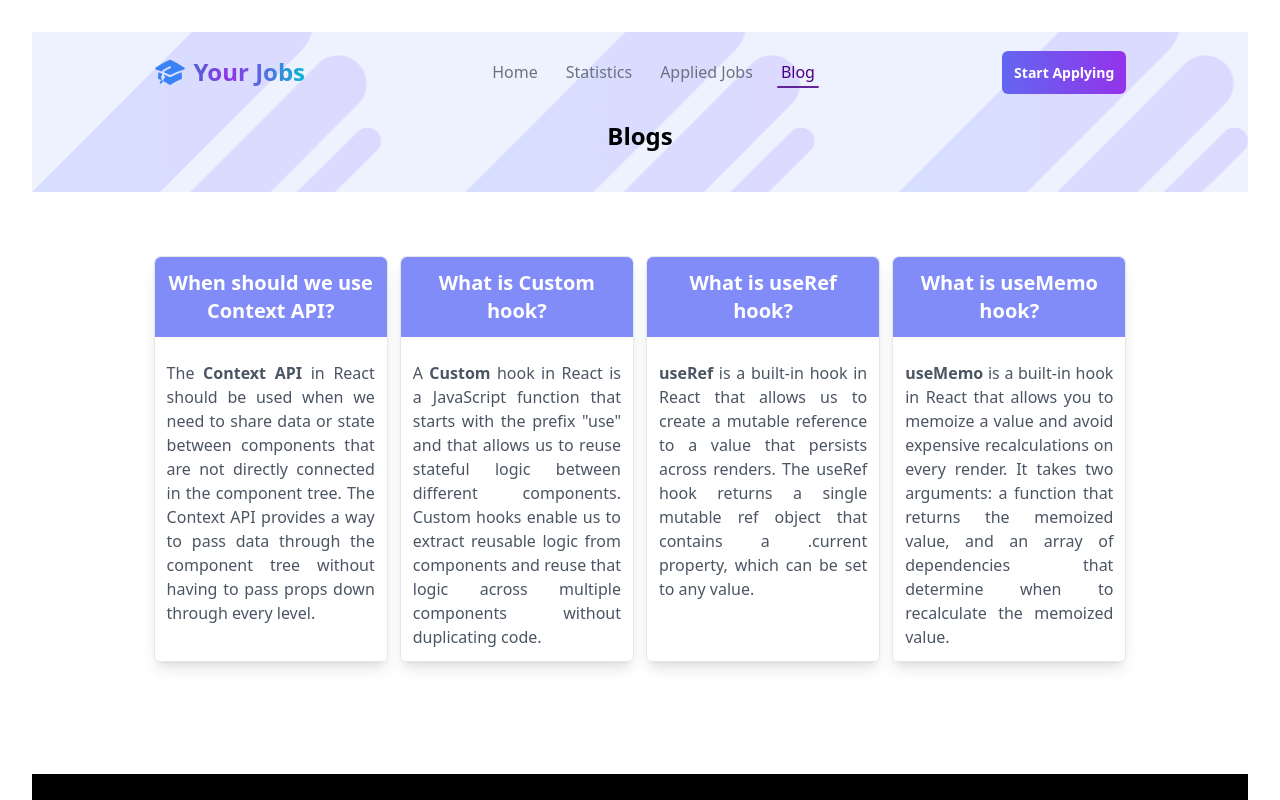
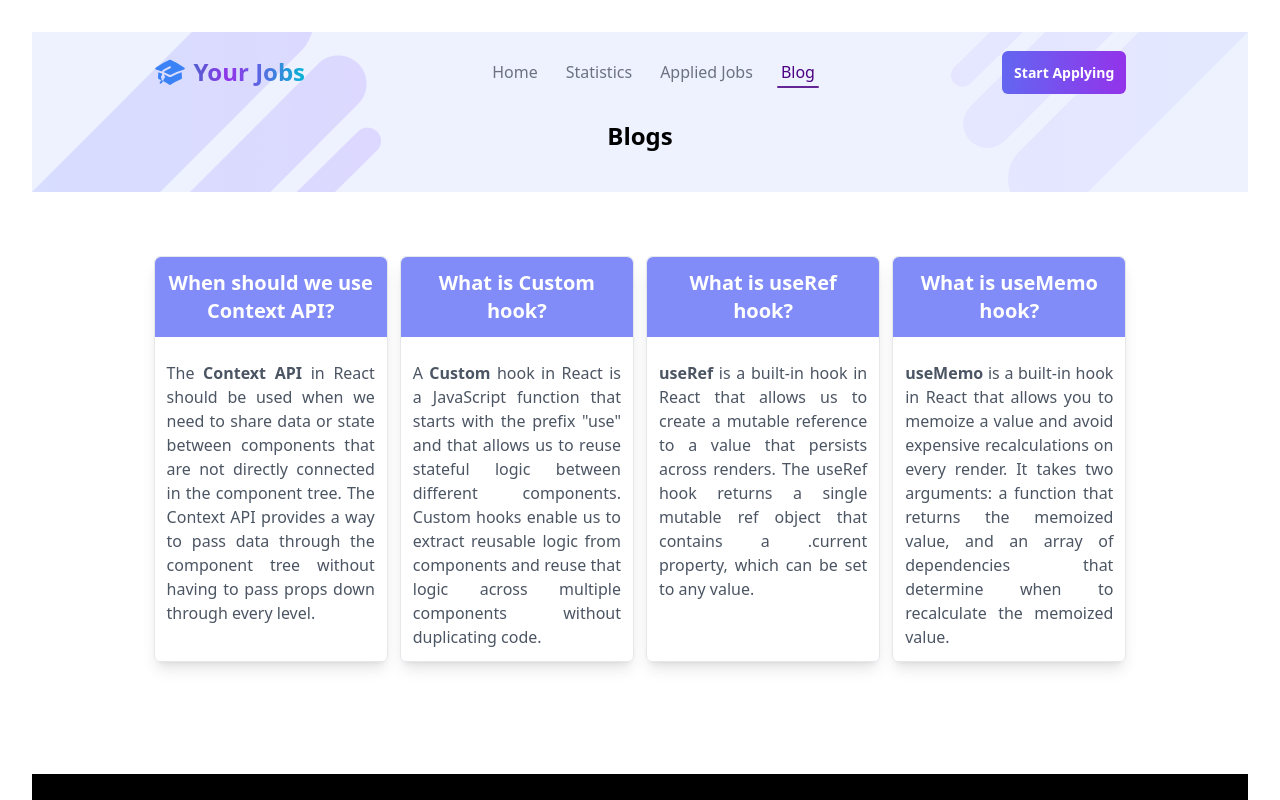
Before and after one commit to Robin0787/job-hunter, a React (Vite) app: page /blog in a window 1280 px wide. Shown: the top 800 px of the page. Built offline with nearby package versions, Linux system fonts and the light colour scheme.

Commit message:
Completed Footer Component

```diff
--- a/src/Components/AppliedJobs.jsx
+++ b/src/Components/AppliedJobs.jsx
@@ -18,7 +18,7 @@ const AppliedJobs = () => {
     }
     return (
         <section>
-            <article className='bg-[url("/public/vector.png")] bg-repeat-space bg-bottom bg-indigo-50 bg-clip-content'>
+            <article className='bg-no-repeat bg-indigo-50 bg-clip-content' style={{ backgroundImage: `url('/public/vector.png'), url('/public/vector-1.png')`, backgroundPosition: `bottom left, top right` }}>
             <Navbar />
             <h2 className="text-2xl font-semibold text-center pt-2 pb-10">Applied Jobs</h2>
             </article>
--- a/src/Components/Blog.jsx
+++ b/src/Components/Blog.jsx
@@ -4,7 +4,7 @@ import Navbar from './Navbar/Navbar';
 const Blog = () => {
     return (
         <section>
-            <article className='bg-[url("/public/vector.png")] bg-repeat-space bg-bottom bg-indigo-50 bg-clip-content'>
+            <article className='bg-no-repeat bg-indigo-50 bg-clip-content' style={{ backgroundImage: `url('/public/vector.png'), url('/public/vector-1.png')`, backgroundPosition: `bottom left, top right` }}>
             <Navbar />
             <h2 className="text-2xl font-semibold text-center pt-2 pb-10">Blogs</h2>
             </article>
--- a/src/Components/JobDetails.jsx
+++ b/src/Components/JobDetails.jsx
@@ -25,7 +25,7 @@ const JobDetails = () => {
 
     return (
         <section>
-            <article className='bg-[url("/public/vector.png")] bg-repeat-space bg-bottom bg-indigo-50 bg-clip-content'>
+            <article className='bg-no-repeat bg-indigo-50 bg-clip-content' style={{ backgroundImage: `url('/public/vector.png'), url('/public/vector-1.png')`, backgroundPosition: `bottom left, top right` }}>
             <Navbar />
             <h2 className="text-2xl font-semibold text-center pt-2 pb-10">Job Details</h2>
             </article>
--- a/src/Components/Statistics.jsx
+++ b/src/Components/Statistics.jsx
@@ -49,7 +49,7 @@ const assignmentMarks = [
 const Statistics = () => {
     return (
         <section className="">
-            <article className='bg-[url("/public/vector.png")] bg-repeat-space bg-bottom bg-indigo-50 bg-clip-content'>
+            <article className='bg-no-repeat bg-indigo-50 bg-clip-content' style={{ backgroundImage: `url('/public/vector.png'), url('/public/vector-1.png')`, backgroundPosition: `bottom left, top right` }}>
             <Navbar />
             <h2 className="text-lg md:text-2xl font-semibold text-center pt-2 pb-10">All the assignment marks that I have got so far</h2>
             </article>
```
